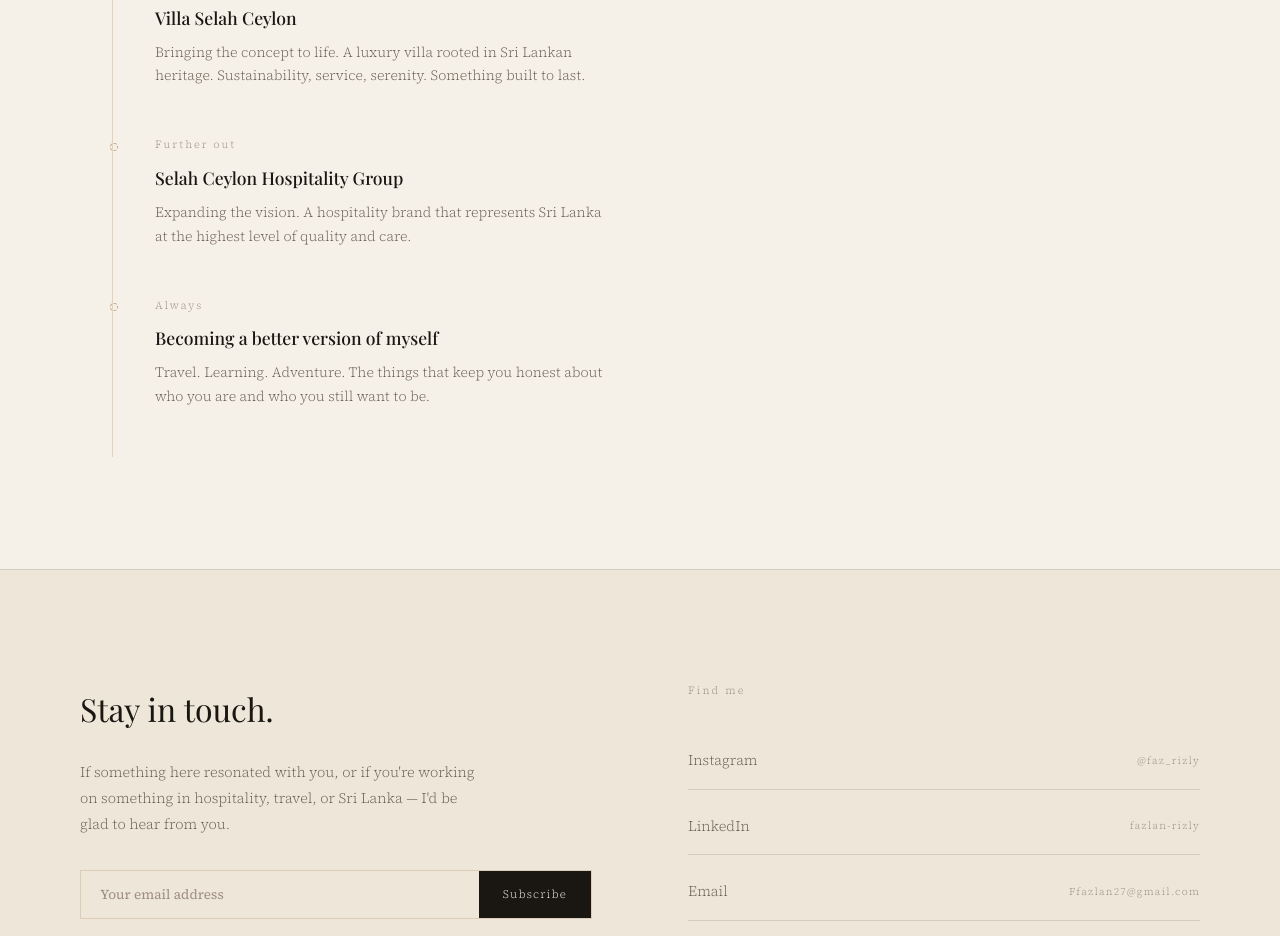
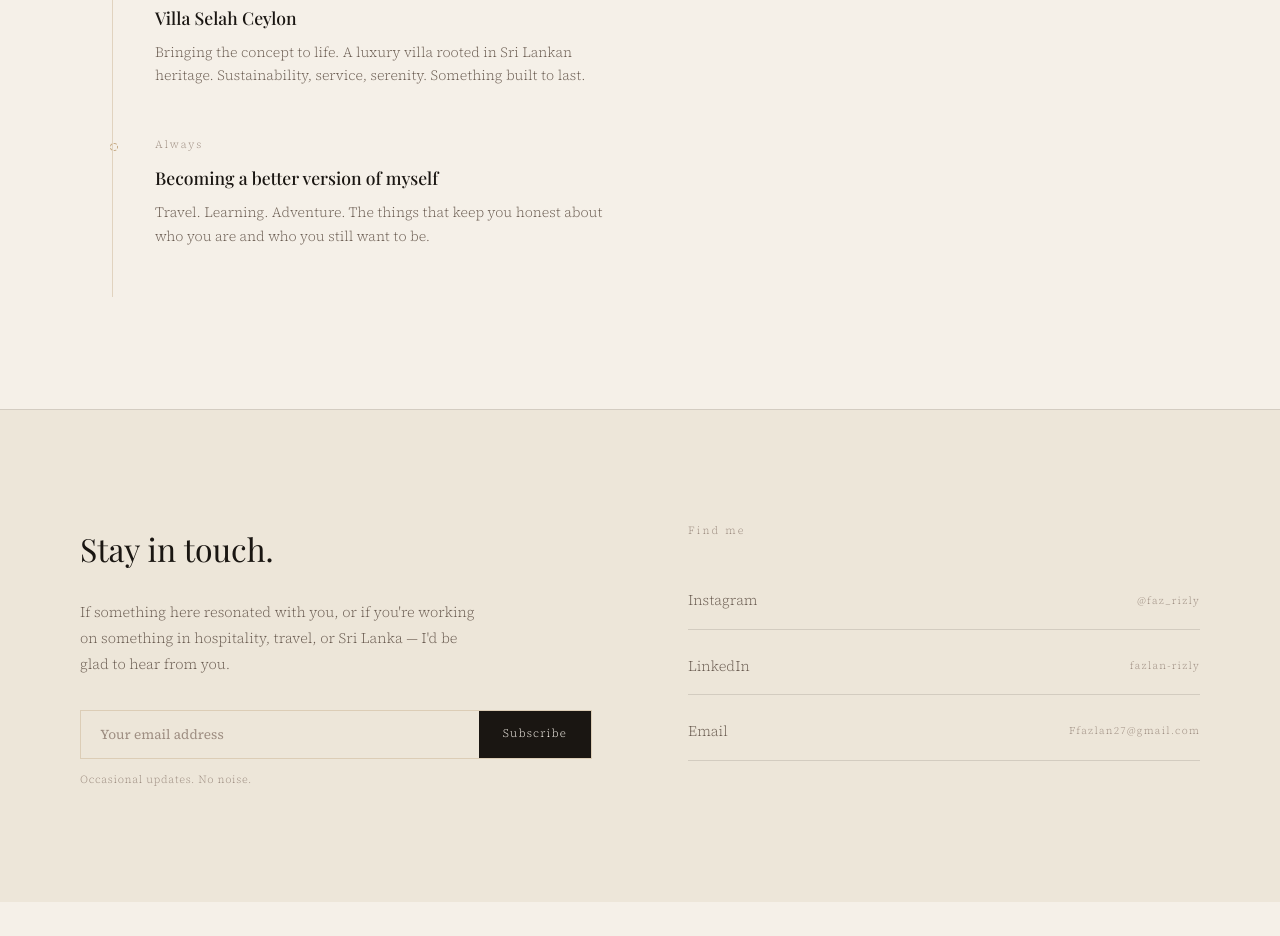
Before and after one commit to FazlanR/fazlan-journey, a plain HTML site: page index.html in a window 1280 px wide. Shown: the part 7629-8565 px from the top of the page. After the commit the page ends 8531 px from the top, so only its background shows below. Drawn offline with nearby package versions, Linux system fonts and the light colour scheme; a web font is replaced by a local one.

Commit message:
Remove vision item for Selah Ceylon Hospitality Group
Removed a vision item about Selah Ceylon Hospitality Group from the timeline.

```diff
--- a/index.html
+++ b/index.html
@@ -472,7 +472,6 @@
   <div class="vision-timeline fade-in">
     <div class="vision-item now"><p class="vision-period">Now</p><h3 class="vision-item-title">Foundations</h3><p class="vision-item-body">Continuing to grow in hospitality leadership. Deepening the vision for Selah Ceylon. Reconnecting with Sri Lanka.</p></div>
     <div class="vision-item future"><p class="vision-period">Near future</p><h3 class="vision-item-title">Villa Selah Ceylon</h3><p class="vision-item-body">Bringing the concept to life. A luxury villa rooted in Sri Lankan heritage. Sustainability, service, serenity. Something built to last.</p></div>
-    <div class="vision-item future"><p class="vision-period">Further out</p><h3 class="vision-item-title">Selah Ceylon Hospitality Group</h3><p class="vision-item-body">Expanding the vision. A hospitality brand that represents Sri Lanka at the highest level of quality and care.</p></div>
     <div class="vision-item future"><p class="vision-period">Always</p><h3 class="vision-item-title">Becoming a better version of myself</h3><p class="vision-item-body">Travel. Learning. Adventure. The things that keep you honest about who you are and who you still want to be.</p></div>
   </div>
 </section>
```
